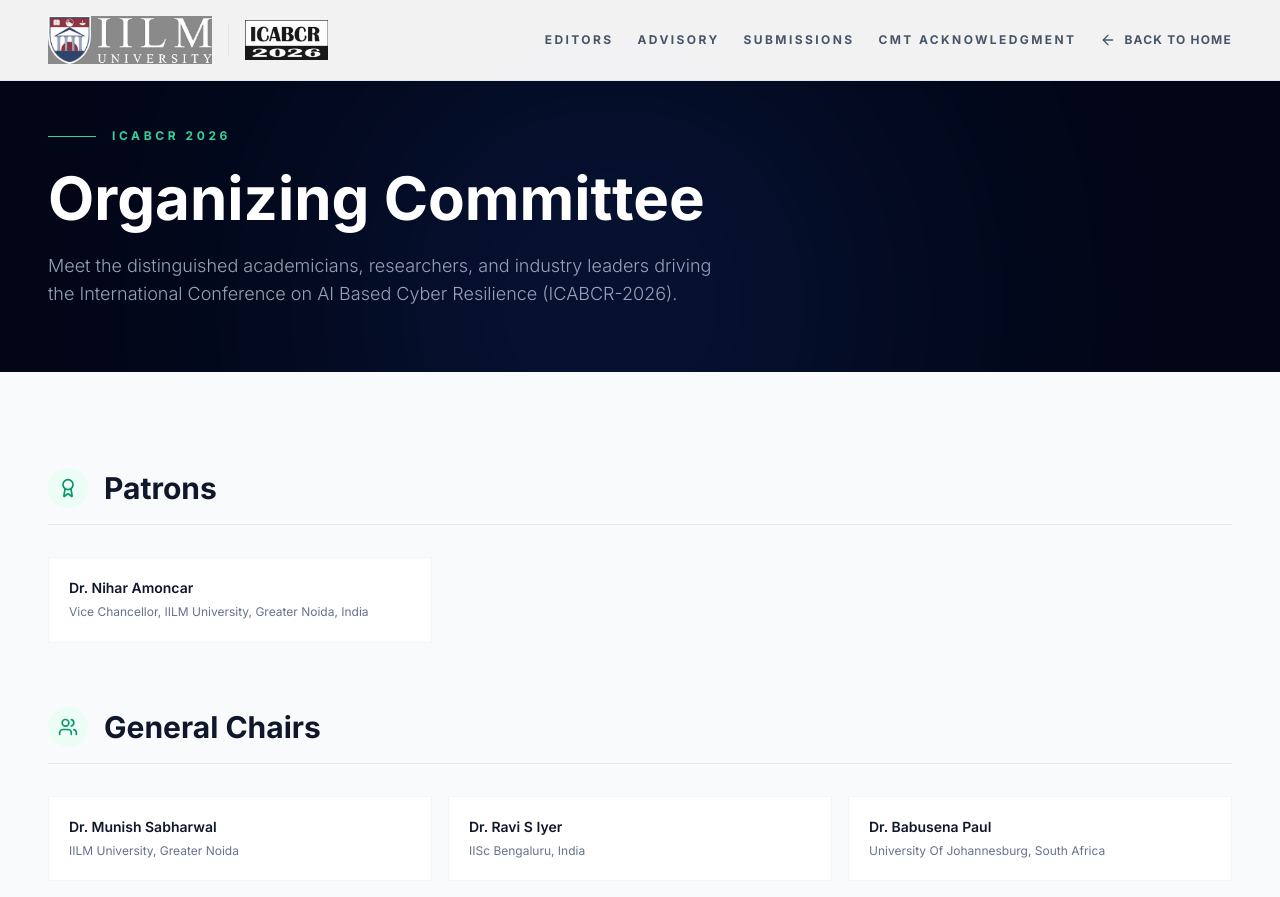
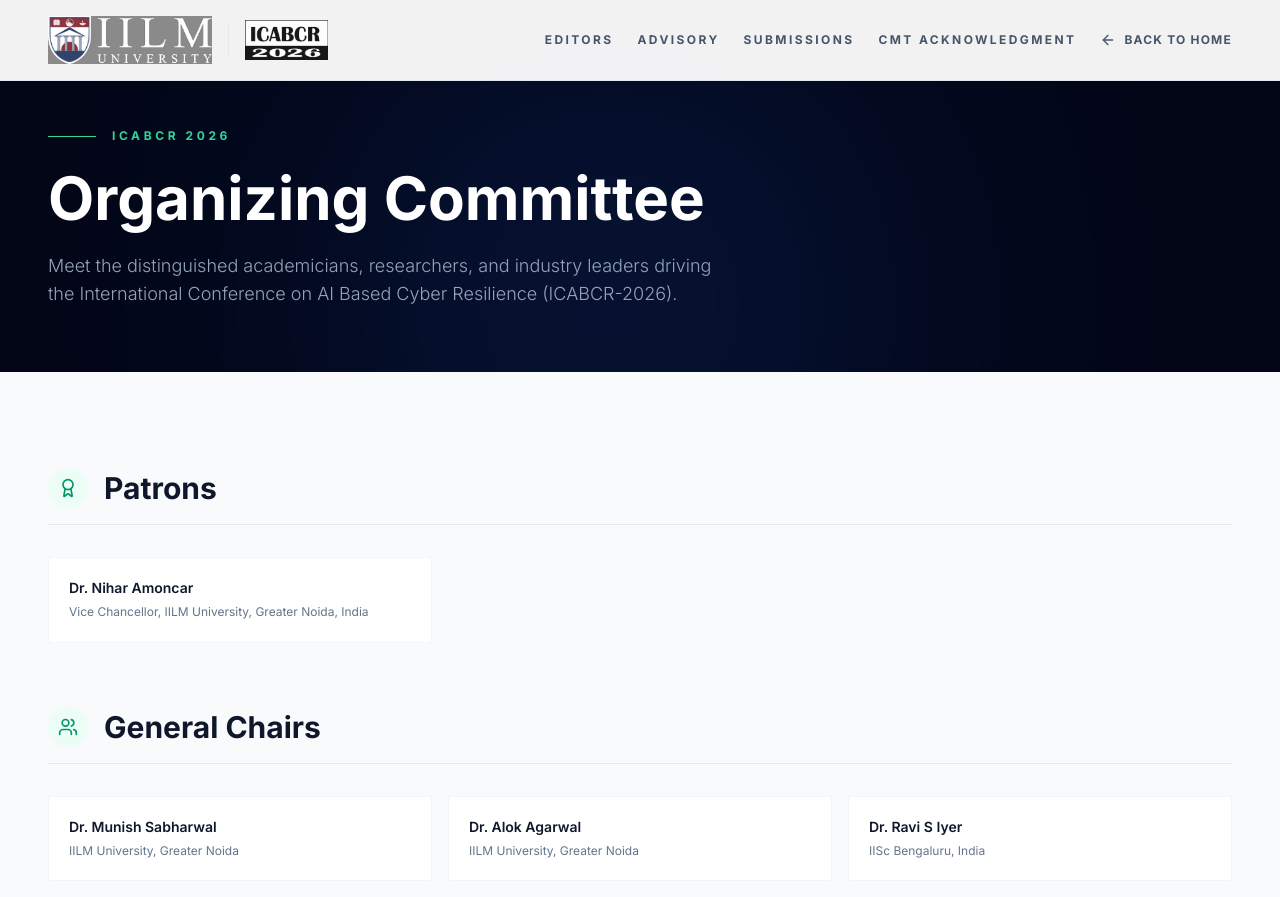
Before and after one commit to ajayprasadv/ICABCR2026, a React (Vite) app: page /community in a window 1280 px wide. Shown: the top 897 px of the page. Built offline with nearby package versions, Linux system fonts and the light colour scheme; a web font is replaced by a local one.

Commit message:
Initial Commit

```diff
--- a/src/pages/Community.jsx
+++ b/src/pages/Community.jsx
@@ -70,7 +70,7 @@ const COMMITTEE_DATA = {
     ],
     generalChairs: [
         { name: "Dr. Munish Sabharwal", affiliation: "IILM University, Greater Noida" },
-        // { name: "Dr. Alok Agarwal", affiliation: "IILM University, Greater Noida" },
+        { name: "Dr. Alok Agarwal", affiliation: "IILM University, Greater Noida" },
         { name: "Dr. Ravi S Iyer", affiliation: "IISc Bengaluru, India" },
         { name: "Dr. Babusena Paul", affiliation: "University Of Johannesburg, South Africa" },
     ],
--- a/src/pages/Editors.jsx
+++ b/src/pages/Editors.jsx
@@ -7,7 +7,7 @@ import icabcrLogo from '../assets/icabcr-logo.jpg';
 
 const EDITORS_DATA = [
     { name: "Dr. Ajay Prasad", affiliation: "IILM University Greater Noida, India" },
-    // { name: "Dr. Alok Agarwal", affiliation: "IILM University, Greater Noida" },
+    { name: "Dr. Alok Agarwal", affiliation: "IILM University, Greater Noida" },
     { name: "Dr. Jagdish Chandra Patni", affiliation: "Chandigarh University, Mohali, India" },
     { name: "Dr. Suneet Kumar Gupta", affiliation: "Chandigarh University, Mohali, India" },
     { name: "Dr. Babusena Paul", affiliation: "Director, Institute For Intelligent Systems, University Of Johannesburg, South Africa" },
```
